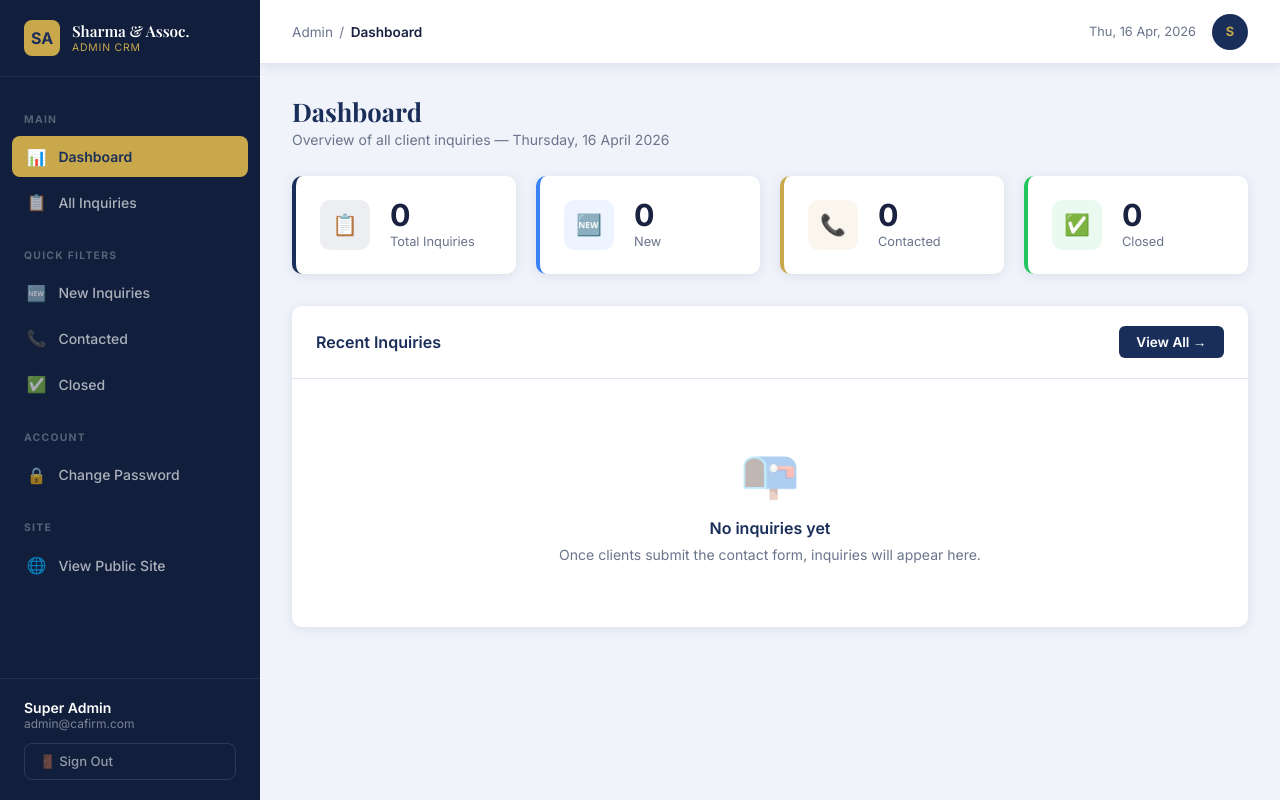
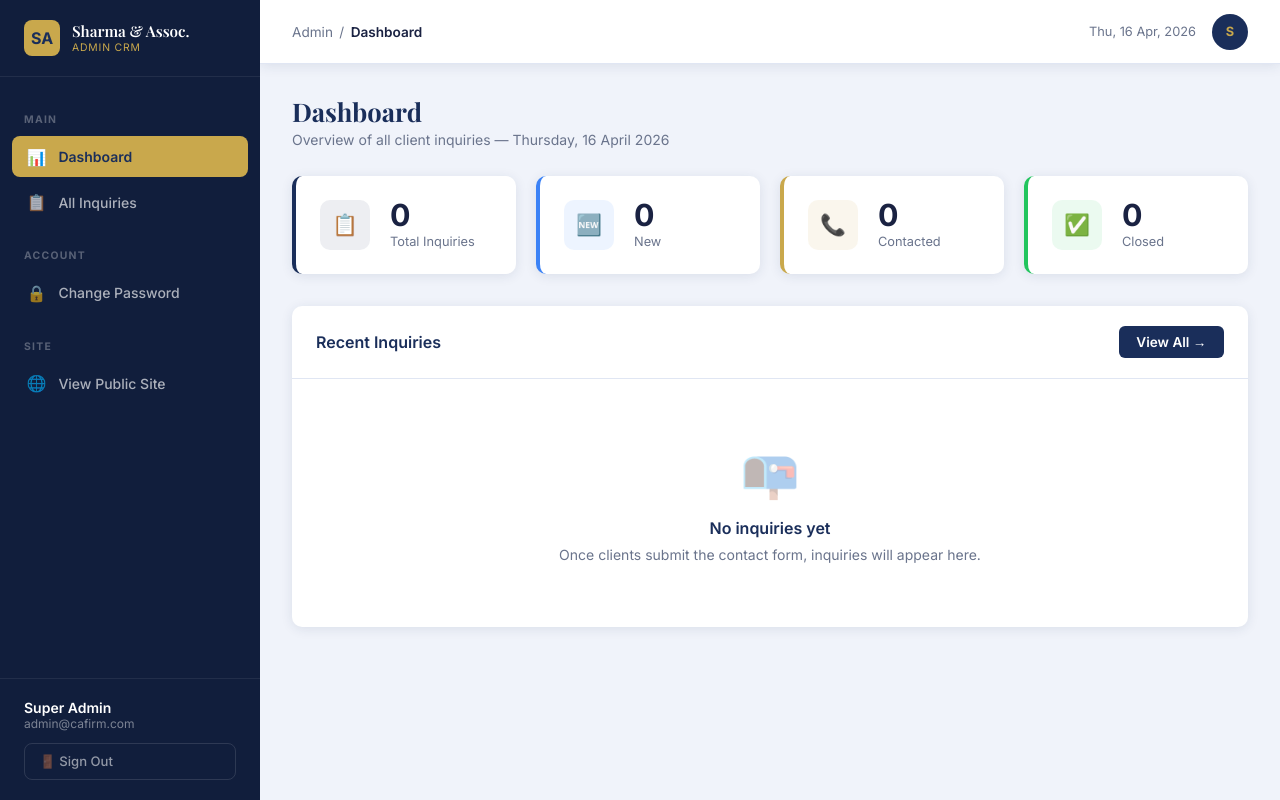
Before and after one commit to KartikMehra22/CA-Firm-CRM, a PHP site: page /admin/dashboard.php in a window 1280 px wide. Run offline with PHP 8.4, Linux system fonts and the light colour scheme; a user stored in the database is signed in; data that the repository does not hold is empty.

Commit message:
remove: redundant Quick Filters from admin sidebar

```diff
--- a/admin/includes/admin_header.php
+++ b/admin/includes/admin_header.php
@@ -62,24 +62,7 @@ $initials    = strtoupper(substr($admin_name, 0, 1));
           </a>
         </li>
       </ul>
-      <p class="sidebar__section-label" style="margin-top:1rem;">Quick Filters</p>
-      <ul>
-        <li class="sidebar__item">
-          <a href="/admin/inquiries.php?status=new" class="sidebar__link">
-            <span class="sidebar__icon">🆕</span> New Inquiries
-          </a>
-        </li>
-        <li class="sidebar__item">
-          <a href="/admin/inquiries.php?status=contacted" class="sidebar__link">
-            <span class="sidebar__icon">📞</span> Contacted
-          </a>
-        </li>
-        <li class="sidebar__item">
-          <a href="/admin/inquiries.php?status=closed" class="sidebar__link">
-            <span class="sidebar__icon">✅</span> Closed
-          </a>
-        </li>
-      </ul>
+
       <p class="sidebar__section-label" style="margin-top:1rem;">Account</p>
       <ul>
         <li class="sidebar__item">
```
